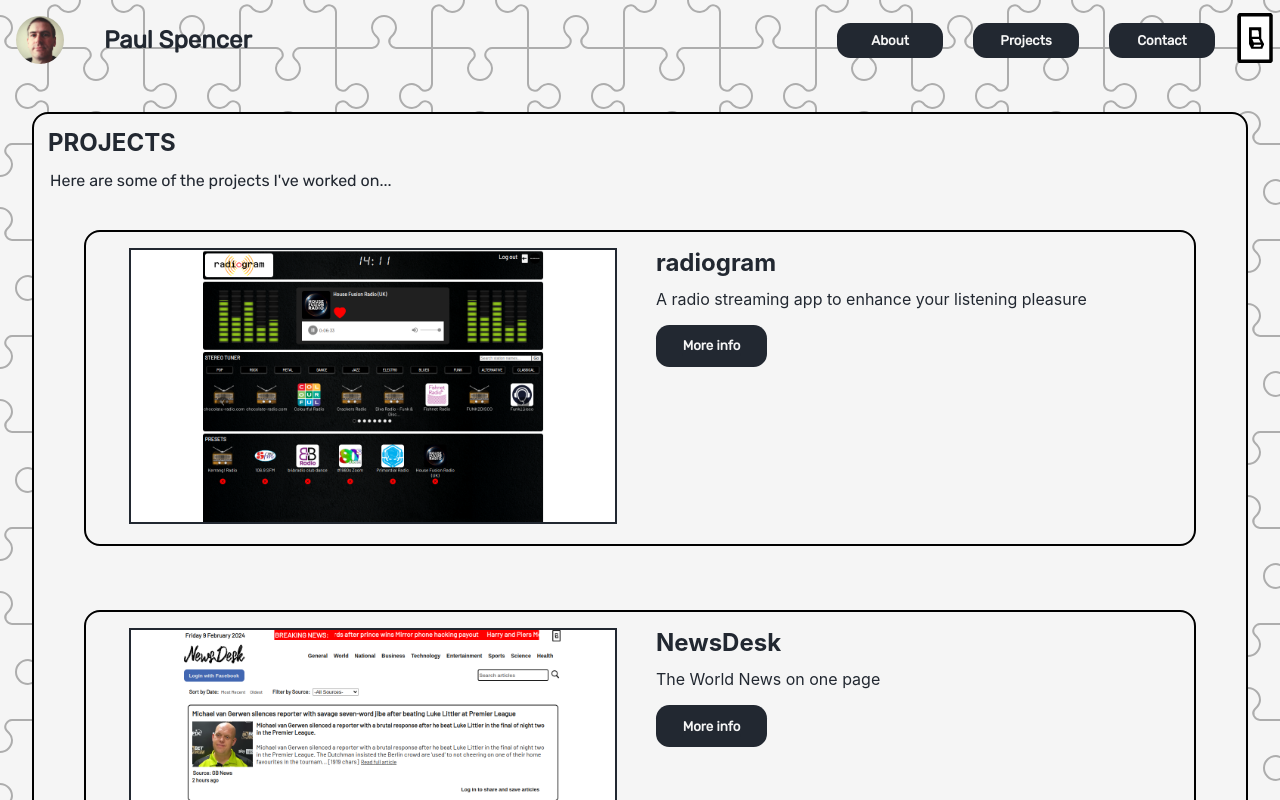
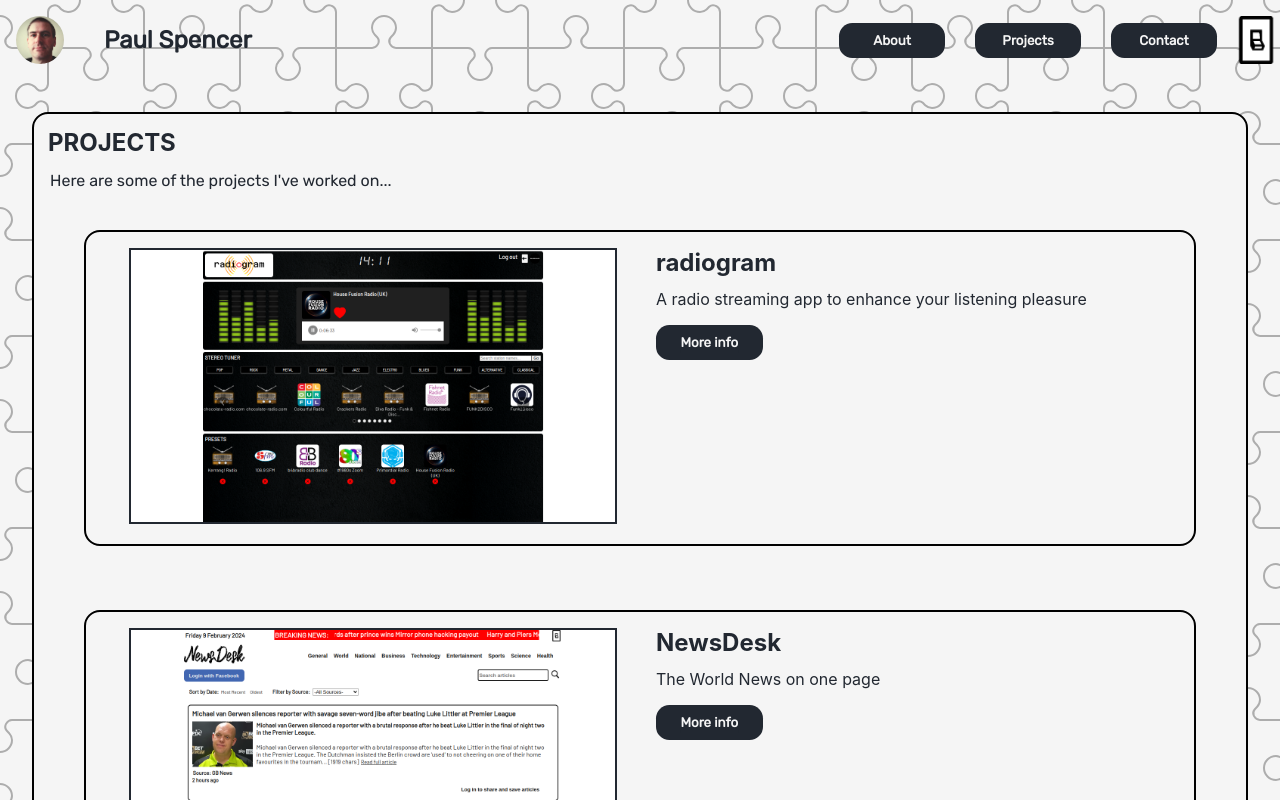
Before and after one commit to billsongames/spenno.dev, a React (Create React App) app: page /projects in a window 1280 px wide. Shown: the top 800 px of the page. Built offline with nearby package versions, Linux system fonts and the light colour scheme.

Commit message:
navbar update flex grow

```diff
--- a/src/Components/Navbar/navbar.css
+++ b/src/Components/Navbar/navbar.css
@@ -52,9 +52,11 @@
   flex-grow: 1;
   list-style-type: none;
   justify-content: end;
+  align-items: center;
   margin: 0;
   padding: 0;
-  z-index: 1
+  z-index: 1;
+  height: 3em
 }
 
 .navbar-links > li {
@@ -92,8 +94,14 @@
   transition: text-decoration-color 0.2s, text-underline-offset 0.2s
 }
 
+.navbar-darkmode-toggle{
+  width: 3em;
+  height: 3em
+}
+
 .navbar-darkmode-toggle > img{
-  width: 50px
+  width: 3em;
+
 }
 
 /* #################################################### */
--- a/src/Components/Projects/projects.css
+++ b/src/Components/Projects/projects.css
@@ -116,7 +116,8 @@
 }
 
 .project-link-button{
-  padding: 1em;
+  padding: 0.75em;
+  width: 8em;
   background-color: var(--text-color);
   border: none;
   border-radius: 1em;
```
